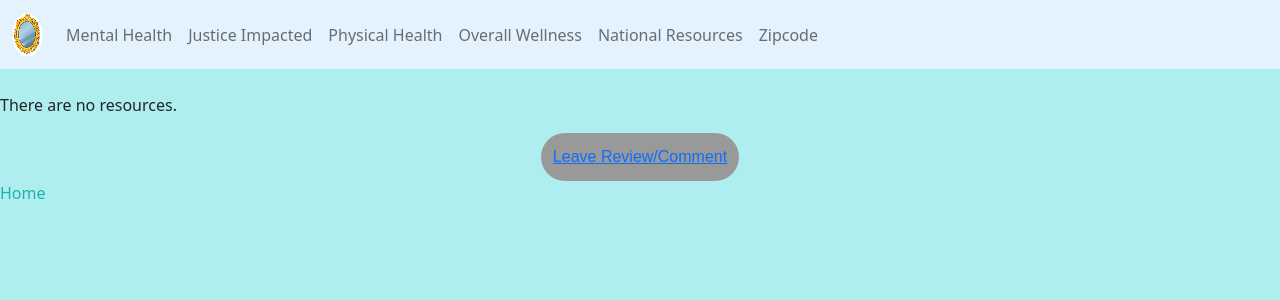
After one commit to RogueStorm7/mirror-mirror-WOW, a Django app: page /mentalhealth/ in a window 1280 px wide. The commit adds this page. Shown: the top 300 px of the page. Run offline with Django 3.2, Linux system fonts and the light colour scheme; data that the repository does not hold is empty.

Commit message:
mentalhealth.html page for mental health resources view

```diff
--- a/wowproject/mirrormirror/static/css/html_style.css
+++ b/wowproject/mirrormirror/static/css/html_style.css
@@ -33,6 +33,11 @@
     text-align: center;
 }
 /*----------------------------*/
+/* Static styles across resource links */
+/* Styles content div where resource info displays */
+.content-box {
+    margin-left: 100px;
+}
 
 
 /* HOME.html */
--- a/wowproject/mirrormirror/templates/categorycreate.html
+++ b/wowproject/mirrormirror/templates/categorycreate.html
@@ -12,6 +12,7 @@
 {% block site_content %}
 <body>
     <div class="container">
+        <a href="{% url 'resource create' %}">Back</a>
         <h2>Create Category</h2>
         <div class="items-container">
             <div class="item">
--- /dev/null
+++ b/wowproject/mirrormirror/templates/mentalhealth.html
@@ -0,0 +1,97 @@
+{% load static %}
+<!DOCTYPE html>
+<html lang="en">
+<head>
+    <meta charset="UTF-8">
+    <meta http-equiv="X-UA-Compatible" content="IE=edge">
+    <meta name="viewport" content="width=device-width, initial-scale=1.0">
+    <title>Mirror Mirror - Resources</title>
+    <!-- Bootstrap -->
+    <link href="https://cdn.jsdelivr.net/npm/bootstrap@5.2.0-beta1/dist/css/bootstrap.min.css" rel="stylesheet" integrity="sha384-0evHe/X+R7YkIZDRvuzKMRqM+OrBnVFBL6DOitfPri4tjfHxaWutUpFmBp4vmVor" crossorigin="anonymous">    <!-- Custom CSS -->
+    <!-- Custom CSS -->
+    <link rel="stylesheet" href="{% static 'css/html_style.css'%}"/>
+</head>
+{% block site_content %}
+<body class="body">
+    <div class="container-fluid px-0">
+        <div class="row g-0">
+            <div class="col">
+                <!-- Bootstrap for dropdown; links populate on page instead of taking to new page or site -->
+                <nav class="navbar navbar-expand-lg" style="background-color: #e3f2fd;">
+                    <div class="container-fluid">
+                        <a class="navbar-brand" href="#">
+                            <img src="{% static 'css/tiny-mirror.png'%}" alt="A small cartoon mirror">
+                        </a>
+
+                        <div class="collapse navbar-collapse" id="navbarSupportedContent">
+                            <ul class="navbar-nav me-auto mb-2 mb-lg-0">
+                                <li class="nav-item">
+                                    <a class="nav-link" href="#">Mental Health</a>
+                                </li>
+                                <li class="nav-item">
+                                    <a class="nav-link" href="#">Justice Impacted</a>
+                                </li>
+                                <li class="nav-item">
+                                    <a class="nav-link" href="#">Physical Health</a>
+                                </li>
+                                <li class="nav-item">
+                                    <a class="nav-link" href="#">Overall Wellness</a>
+                                </li>
+                                <li class="nav-item">
+                                    <a class="nav-link" href="#">National Resources</a>
+                                </li>
+                                <li class="nav-item">
+                                    <a class="nav-link" href="#">Zipcode</a>
+                                </li>
+                            </ul>
+                        </div>
+                    </div>
+                </nav>
+            </div>
+        </div>
+        <br>
+
+        <div class="row g-0">
+            <div class="col">
+                <!-- resources populate here -->
+                {% if resources_present %}
+                    <div class="content-box">
+                        {% for resource in resources %}
+                            <div class="item">
+                                <p>{{ resource.title }}</p>
+                                <p>{{ resource.resource_name }}</p>
+                                <p>{{ resource.description }}</p>
+                                <p>{{ resource.resource_address }}</p>
+                                <p>{{ resource.resource_city }}</p>
+                                <p>{{ resource.resource_state }}</p>
+                                <p>{{ resource.resource_zip }}</p>
+                                <p>{{ resource.resource_phone }}</p>
+                                <a href="{{ resource.resource_url }}" target="_blank">{{ resource.resource_url }}</a>
+                                <p>{{ resource.resource_date }}</p>
+                                <hr>
+                            </div>
+                        {% endfor %}
+                    </div>
+                {% else %}
+                    <p>There are no resources.</p>
+                {% endif %}
+            </div>
+        </div>
+
+        <div class="row g-0">
+            <div class="col button-div">
+                <button type="button" class="button"><a href="{% url 'display' %}">Leave Review/Comment</a></button>
+            </div>
+        </div>
+
+        <div class="row g-0">
+            <div class="col">
+                <a href="{% url 'home' %}" class="home-link">Home</a>
+            </div>
+        </div>
+    </div>
+<!-- JavaScript Bundle with Popper -->
+<script src="https://cdn.jsdelivr.net/npm/bootstrap@5.2.0-beta1/dist/js/bootstrap.bundle.min.js" integrity="sha384-pprn3073KE6tl6bjs2QrFaJGz5/SUsLqktiwsUTF55Jfv3qYSDhgCecCxMW52nD2" crossorigin="anonymous"></script>
+{% endblock %}
+</body>
+</html>
--- a/wowproject/mirrormirror/templates/resources.html
+++ b/wowproject/mirrormirror/templates/resources.html
@@ -28,7 +28,7 @@
                         <div class="collapse navbar-collapse" id="navbarSupportedContent">
                             <ul class="navbar-nav me-auto mb-2 mb-lg-0">
                                 <li class="nav-item">
-                                    <a class="nav-link" href="#">Mental Health</a>
+                                    <a class="nav-link" href="{% url 'mentalhealth' %}">Mental Health</a>
                                 </li>
                                 <li class="nav-item">
                                     <a class="nav-link" href="#">Justice Impacted</a>
--- a/wowproject/mirrormirror/templates/reviews_comments.html
+++ b/wowproject/mirrormirror/templates/reviews_comments.html
@@ -75,7 +75,7 @@
                 <div class="display-box">
                     <!-- Where content populates-->
                     {% for review in resourcereview %}
-                       <div>
+                       <div class="row">
                            <p style="color:#808080">User Resource Review # {{ forloop.counter }} | {{ resourcereview.resourcereview_date}}</p>
                            <p> {{ resourcereview.resourcereview_username }} </p>
                            <p> {{ resourcereview.resourcereview_rating }} </p>
@@ -84,9 +84,9 @@
                            <br>
                        </div>
                    {% endfor %}
-<!-- ADD HR + ROW TO SEPARATE RESOURCE REVIEWS FROM WEBSITE REVIEWS! -->
+                    <hr>
                    {% for review in reviews %}
-                       <div>
+                       <div class="row">
                            <p style="color:#808080">User Website Review # {{ forloop.counter }} | {{ review.created_at}}</p>
                            <a href="{% url 'editsitereview' review.id %}"> {{ review.user_name }} </a>
                            <p> {{ review.review }} </p>
--- a/wowproject/mirrormirror/urls.py
+++ b/wowproject/mirrormirror/urls.py
@@ -9,12 +9,10 @@ urlpatterns = [
     path("ace-quiz/", AceQuizView.as_view(), name='ace-quiz'),
     path("score_stats/", ScoreStatsView.as_view(), name='score_stats'),
     path('resources/', ResourcesView.as_view(), name='resources'),
+    path('mentalhealth/', MentalHealthView.as_view(), name='mentalhealth'),
     path('review_comment/', get_and_post, name='display'),
-
     path('comment/<int:comment_id>', UserCommentDetailView.as_view(), name='updateordelete'),
-
     path('websitereview/<int:review_id>', WebsiteReviewDetailView.as_view(), name='editsitereview'),
-
 
     path('resourcereview/', ResourceReviewListView.as_view(), name='resourcereview_list'),
     # path('resourcereview/<int:id>',rate,name='resourcereview_'),
--- a/wowproject/mirrormirror/views.py
+++ b/wowproject/mirrormirror/views.py
@@ -36,6 +36,125 @@ class ResourcesView(View):
             # render resources.html page
             template_name='resources.html',
         )
+
+
+class MentalHealthView(View):
+    def get(self, request):
+        resources_present = Resource.objects.exists()
+        resources = Resource.objects.filter(category_tags='2').values()
+        context = {
+        'resources_present': resources_present,
+        'resources': resources,
+        }
+        return render(request, 'mentalhealth.html', context)
+
+
+# Code for admin pages to create, view, edit, and delete resources
+def index(request):
+    resources_present = Resource.objects.exists()
+    resources = Resource.objects.all()
+    context = {
+        'resources_present': resources_present,
+        'resources': resources,
+    }
+    return render(request, 'resourcetemppage.html', context)
+
+def resource_create(request):
+    if request.method == 'GET':
+        context = {
+            'form': ResourceForm(),
+        }
+        return render(request, 'resourcecreate.html', context)
+    else:
+        form = ResourceForm(request.POST)
+        if form.is_valid():
+            form.save(commit=True)
+            return redirect('resourcetemppage')
+        context = {
+            'form': form,
+        }
+        return render(request, 'resourcecreate.html', context)
+
+def resource_edit(request, pk):
+    resource = Resource.objects.get(pk=pk)
+
+    if request.method == 'GET':
+        context = {
+            'resource': resource,
+            'form': ResourceForm(instance=resource)
+        }
+        return render(request, 'resourceedit.html', context)
+    else:
+        form = ResourceForm(request.POST, instance=resource)
+        if form.is_valid():
+            form.save()
+            return redirect('resourcetemppage')
+
+        context = {
+            'resource': resource,
+            'form': form,
+        }
+        return render(request, 'resourceedit.html', context)
+
+def resource_delete(request, pk):
+    resource = Resource.objects.get(pk=pk)
+
+    if request.method == 'GET':
+        context = {
+            'resource': resource,
+            'form': DeleteResourceForm(instance=resource)
+        }
+
+        return render(request, 'resourceedit.html', context)
+    else:
+        resource.delete()
+        return redirect('resourcetemppage')
+
+
+# Resource categories
+class CategoryListView(View):
+    def get(self, request):
+        categorys = Category.objects.all().order_by('-id')
+        form = CategoryForm()
+
+        return render(
+            request=request, template_name = 'categorycreate.html', context = {'categorys': categorys, 'form': form}
+        )
+
+    def post(self, request):
+        '''POST the data in the from submitted by the user, creating a new comment in the list'''
+        form=CategoryForm(request.POST)
+        if form.is_valid():
+            category_catname = form.cleaned_data['catname']
+            Category.objects.create(catname=category_catname)
+
+        # "redirect" to the comment page
+        return redirect('category_list')
+
+
+class CategoryDetailView(View):
+    def get(self, request, category_id):
+        '''...'''
+        category = Category.objects.get(id=category_id)
+        form = CategoryForm(initial={'catname': category.catname})
+
+        return render(
+            request=request, template_name='categoryupdate.html', context={'form':form, 'id': category_id})
+    def post(self, request, category_id):
+        '''Update or delete the specific task based on what the user submitted in the form'''
+        category = Category.objects.filter(id=category_id)
+        if 'save' in request.POST:
+            form = CategoryForm(request.POST)
+            if form.is_valid():
+                category_catname = form.cleaned_data['catname']
+                category.update(catname=category_catname)
+                category.update
+
+        elif 'delete' in request.POST:
+            category.delete()
+
+        # "redirect" to the list page
+        return redirect('category_list')
 
 
 # gets & posts Website Reviews + Comments; displays them in designated divs via templating on same html page
@@ -105,10 +224,6 @@ class WebsiteReviewDetailView(View):
         return redirect('display')
 
 
-
-
-
-
 class UserCommentDetailView(View):
     def get(self, request, comment_id):
         '''GET the detail view of the Comment to modify it'''
@@ -136,114 +251,6 @@ class UserCommentDetailView(View):
 
 
 
-
-
-
-
-
-def index(request):
-    resources_present = Resource.objects.exists()
-    resources = Resource.objects.all()
-    context = {
-        'resources_present': resources_present,
-        'resources': resources,
-    }
-    return render(request, 'resourcetemppage.html', context)
-
-def resource_create(request):
-    if request.method == 'GET':
-        context = {
-            'form': ResourceForm(),
-        }
-        return render(request, 'resourcecreate.html', context)
-    else:
-        form = ResourceForm(request.POST)
-        if form.is_valid():
-            form.save(commit=True)
-            return redirect('resourcecreate.html')
-        context = {
-            'form': form,
-        }
-        return render(request, 'resourcecreate.html', context)
-
-def resource_edit(request, pk):
-    resource = Resource.objects.get(pk=pk)
-
-    if request.method == 'GET':
-        context = {
-            'resource': resource,
-            'form': ResourceForm(instance=resource)
-        }
-        return render(request, 'resourceedit.html', context)
-    else:
-        form = ResourceForm(request.POST, instance=resource)
-        if form.is_valid():
-            form.save()
-            return redirect('resourcetemppage.html')
-
-        context = {
-            'resource': resource,
-            'form': form,
-        }
-        return render(request, 'resourceedit.html', context)
-
-def resource_delete(request, pk):
-    resource = Resource.objects.get(pk=pk)
-
-    if request.method == 'GET':
-        context = {
-            'resource': resource,
-            'form': DeleteResourceForm(instance=resource)
-        }
-
-        return render(request, 'delete.html', context)
-    else:
-        resource.delete()
-        return redirect('index')
-
-
-class CategoryListView(View):
-    def get(self, request):
-        categorys = Category.objects.all().order_by('-id')
-        form = CategoryForm()
-
-        return render(
-            request=request, template_name = 'categorycreate.html', context = {'categorys': categorys, 'form': form}
-        )
-
-    def post(self, request):
-        '''POST the data in the from submitted by the user, creating a new comment in the list'''
-        form=CategoryForm(request.POST)
-        if form.is_valid():
-            category_catname = form.cleaned_data['catname']
-            Category.objects.create(catname=category_catname)
-
-        # "redirect" to the comment page
-        return redirect('category_list')
-
-class CategoryDetailView(View):
-    def get(self, request, category_id):
-        '''...'''
-        category = Category.objects.get(id=category_id)
-        form = CategoryForm(initial={'catname': category.catname})
-
-        return render(
-            request=request, template_name='categoryupdate.html', context={'form':form, 'id': category_id})
-    def post(self, request, category_id):
-        '''Update or delete the specific task based on what the user submitted in the form'''
-        category = Category.objects.filter(id=category_id)
-        if 'save' in request.POST:
-            form = CategoryForm(request.POST)
-            if form.is_valid():
-                category_catname = form.cleaned_data['catname']
-                category.update(catname=category_catname)
-                category.update
-
-        elif 'delete' in request.POST:
-            category.delete()
-
-        # "redirect" to the list page
-        return redirect('category_list')
 
 
 
```
Also changed, not shown: wowproject/mirrormirror/templates/resourceedit.html (+4 -3 lines), wowproject/mirrormirror/templates/resourcetemppage.html (+8 -4 lines), wowproject/wowproject/settings.py (+1 -6 lines).
